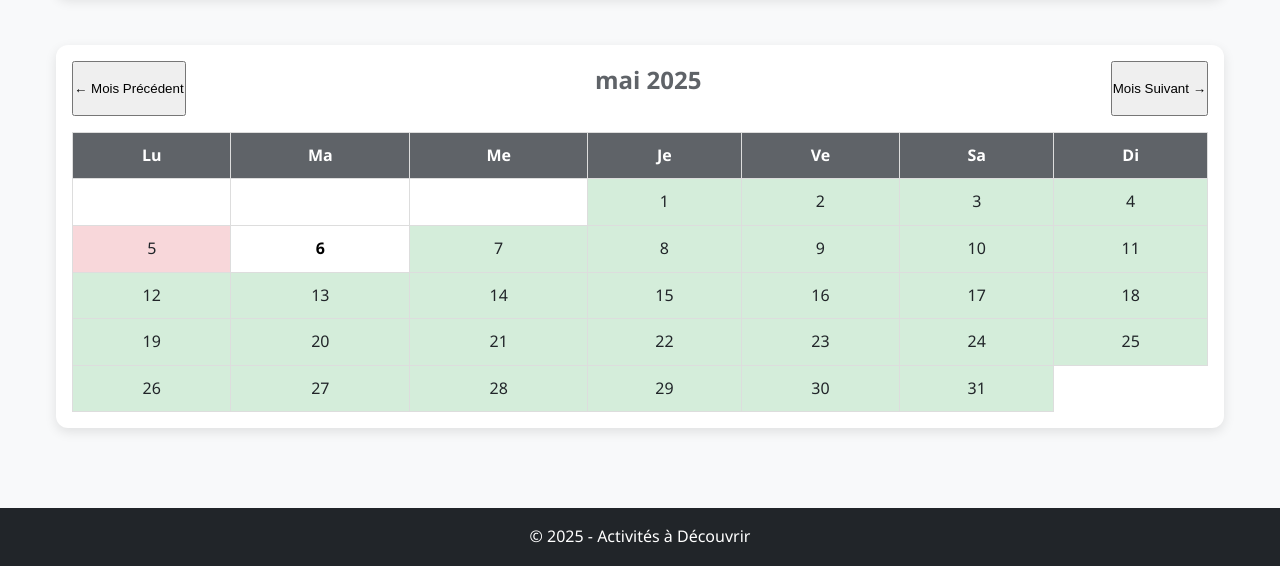
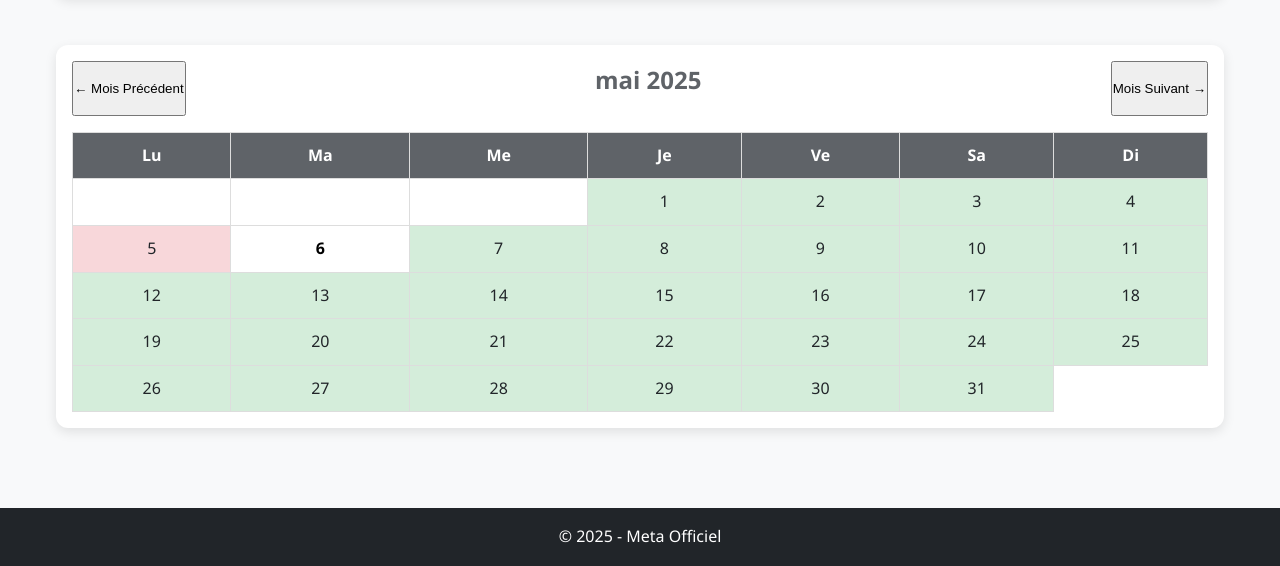
Before and after one commit to META-GESTION/meta-officiel, a plain HTML site: page index.html in a window 1280 px wide. Shown: the part 1651-2217 px from the top of the page. Drawn offline with Linux system fonts and the light colour scheme.

Commit message:
index.html

```diff
--- a/index.html
+++ b/index.html
@@ -270,7 +270,7 @@
   </main>
 
   <footer>
-    <p>&copy; 2025 - Activités à Découvrir</p>
+    <p>&copy; 2025 - Meta Officiel</p>
   </footer>
 
   <div id="event-popup"></div>
```
